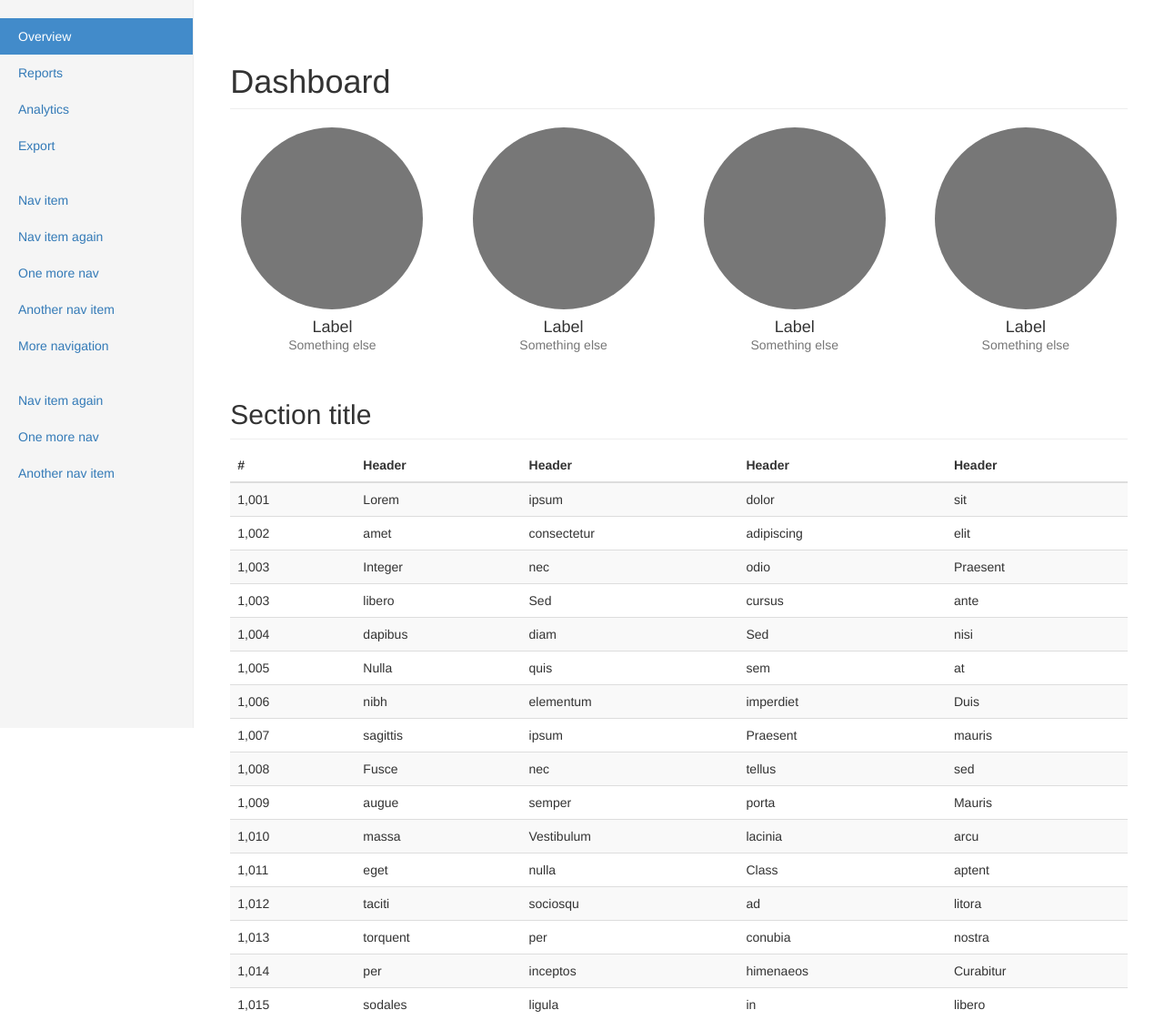
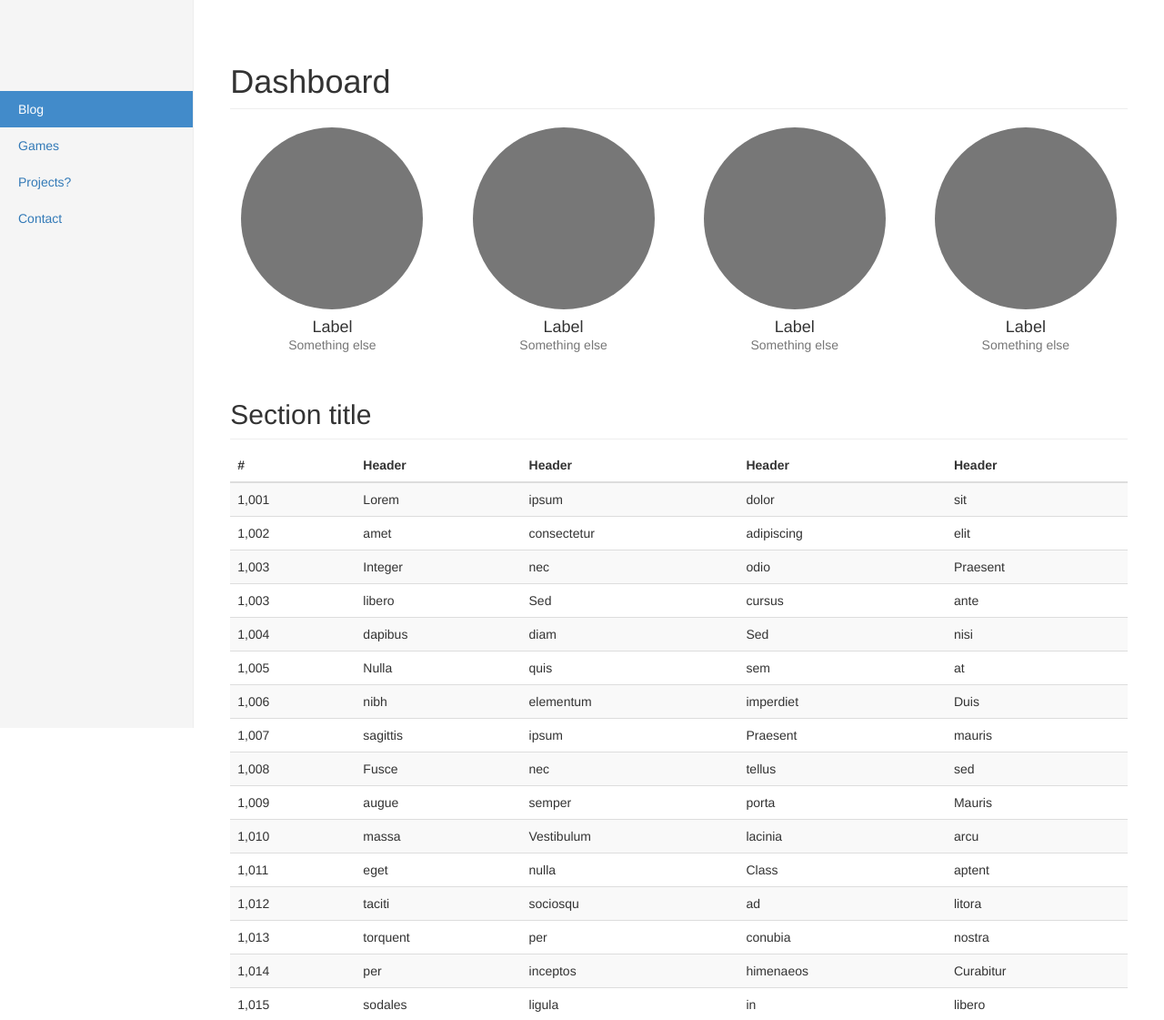
Before and after one commit to rodenmonte/rodenmonte.github.io, a PHP site: page / in a window 1280 px wide. Shown: the top 1121 px of the page at 91% size. Run offline with PHP 8.4, Linux system fonts and the light colour scheme.

Commit message:
Changed link titles, added top margin to sidebar

```diff
--- a/css/dashboard.css
+++ b/css/dashboard.css
@@ -51,6 +51,7 @@ body {
 
 /* Sidebar navigation */
 .nav-sidebar {
+  margin-top: 80px;
   margin-right: -21px; /* 20px padding + 1px border */
   margin-bottom: 20px;
   margin-left: -20px;
--- a/index.html
+++ b/index.html
@@ -24,25 +24,10 @@
       <div class="row">
         <div class="col-sm-3 col-md-2 sidebar">
           <ul class="nav nav-sidebar">
-			<li></li>
-			<li></li>
-			<li></li>
-            <li class="active"><a href="#">Overview <span class="sr-only">(current)</span></a></li>
-            <li><a href="#">Reports</a></li>
-            <li><a href="#">Analytics</a></li>
-            <li><a href="#">Export</a></li>
-          </ul>
-          <ul class="nav nav-sidebar">
-            <li><a href="">Nav item</a></li>
-            <li><a href="">Nav item again</a></li>
-            <li><a href="">One more nav</a></li>
-            <li><a href="">Another nav item</a></li>
-            <li><a href="">More navigation</a></li>
-          </ul>
-          <ul class="nav nav-sidebar">
-            <li><a href="">Nav item again</a></li>
-            <li><a href="">One more nav</a></li>
-            <li><a href="">Another nav item</a></li>
+            <li class="active"><a href="index.html">Blog<span class="sr-only">(current)</span></a></li>
+            <li><a href="games.html">Games</a></li>
+            <li><a href="projects.html">Projects?</a></li>
+            <li><a href="contact.html">Contact</a></li>
           </ul>
         </div>
         <div class="col-sm-9 col-sm-offset-3 col-md-10 col-md-offset-2 main">
```
